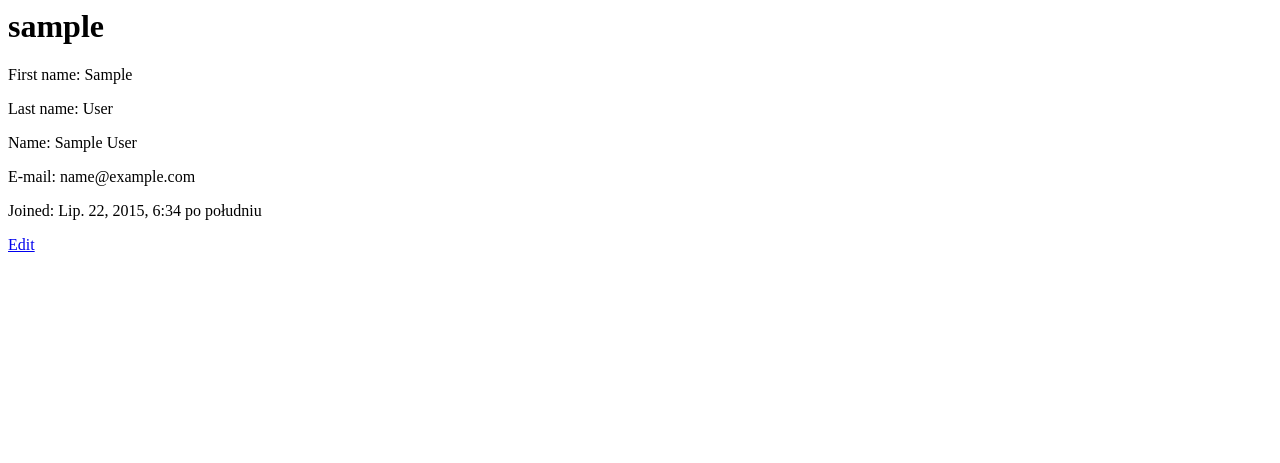
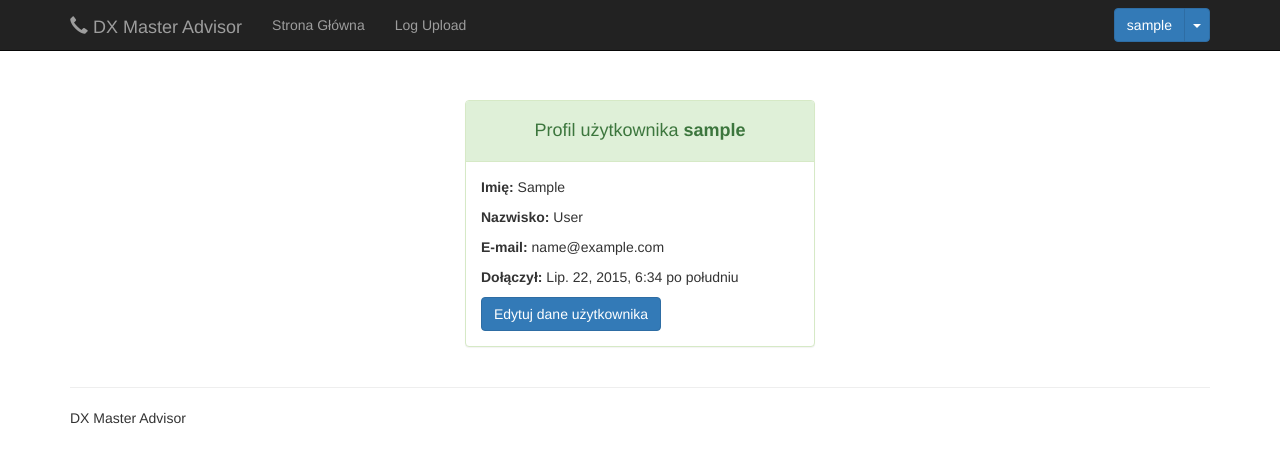
Before and after one commit to szwagier90/DXClusterMaster, a Django app: a page that uses project/dx/templates/auth/user_detail.html in a window 1280 px wide. Shown: the top 463 px of the page. Run offline with Django 3.2, Linux system fonts and the light colour scheme; the visitor is signed in with stand-in values (Sample User, id 1); data comes from the database, SQL or seed files in the repository; some libraries are stand-ins or nearby versions.

Commit message:
Styled user_detail page

```diff
--- a/project/dx/templates/auth/user_detail.html
+++ b/project/dx/templates/auth/user_detail.html
@@ -1,8 +1,21 @@
-<h1>{{ object.username }}</h1>
-<p>First name: {{ object.first_name }}</p>
-<p>Last name: {{ object.last_name }}</p>
-<p>Name: {{ object.get_full_name }}</p>
-<p>E-mail: {{ object.email }}</p>
-<p>Joined: {{ object.date_joined }}</p>
+{% extends "dx/base.html" %}
 
-<a href="{% url 'profile_edit' %}">Edit</a>
+{% block content %}
+<div class="container">
+    <div style="margin-top:50px;" class="mainbox col-md-4 col-md-offset-4 col-sm-8 col-sm-offset-2">
+        <div class="panel panel-success">
+            <div class="panel-heading">
+                <h4 class="text-center">Profil użytkownika <b>{{ user.username }}</b></h4>
+            </div>
+            <div style="padding-top:15px" class="panel-body" >
+                <p><b>Imię:</b> {{ object.first_name }}</p>
+                <p><b>Nazwisko:</b> {{ object.last_name }}</p>
+                <p><b>E-mail:</b> {{ object.email }}</p>
+                <p><b>Dołączył:</b> {{ object.date_joined }}</p>
+                <a class="btn btn-primary" href="{% url 'profile_edit' %}" role="button">Edytuj dane użytkownika</a>
+            </div>
+        </div>
+    </div>
+</div>
+
+{% endblock content %}
```
